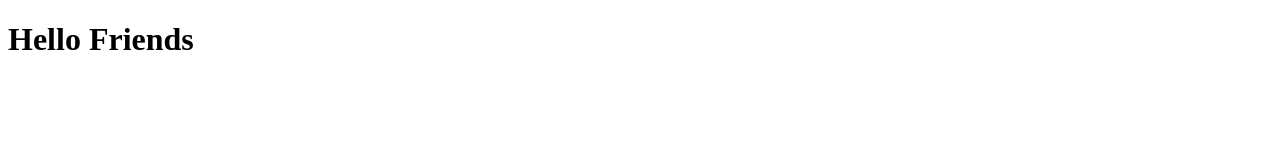
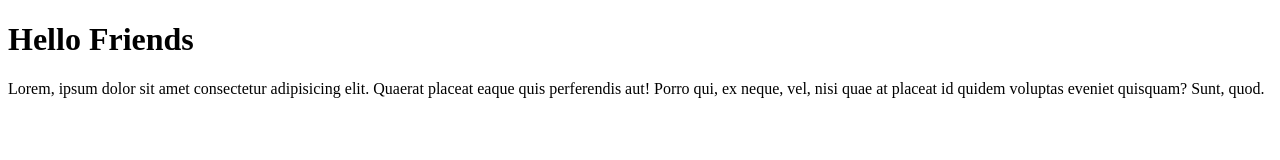
Before and after one commit to anandkv1973/datewithgit.sample, a plain HTML site: page hello.html in a window 1280 px wide. Drawn offline with Linux system fonts and the light colour scheme.

Commit message:
hello file lorem

```diff
--- a/hello.html
+++ b/hello.html
@@ -7,5 +7,6 @@
 </head>
 <body>
     <h1>Hello Friends</h1>
+    <p>Lorem, ipsum dolor sit amet consectetur adipisicing elit. Quaerat placeat eaque quis perferendis aut! Porro qui, ex neque, vel, nisi quae at placeat id quidem voluptas eveniet quisquam? Sunt, quod.</p>
 </body>
 </html>
```
